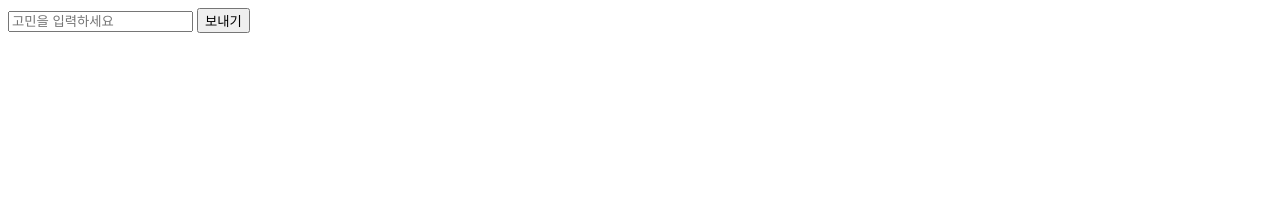
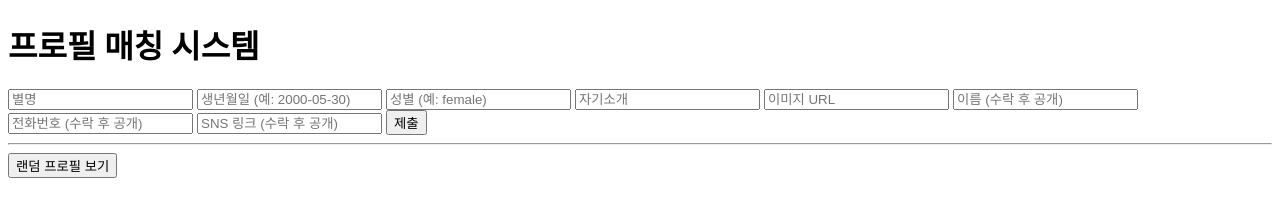
Before and after one commit to ggambopce/chatbot, a plain HTML site: page chatbotFE/index.html in a window 1280 px wide. Drawn offline with nearby package versions, Linux system fonts and the light colour scheme.

Commit message:
✨ 프로필 랜덤 단건조회

```diff
--- /dev/null
+++ b/chatbotFE/apis/profile.js
@@ -0,0 +1,9 @@
+const BASE_URL = "http://127.0.0.1:5000";
+
+export async function createProfile(profile) {
+  return axios.post(`${BASE_URL}/api/matcher/profile`, profile);
+}
+
+export async function getRandomProfile() {
+  return axios.get(`${BASE_URL}/api/matcher/random-profile`);
+}
--- /dev/null
+++ b/chatbotFE/components/ProfileForm.js
@@ -0,0 +1,25 @@
+import { createProfile } from "../apis/profile.js";
+
+export function renderProfileForm(container) {
+  container.innerHTML = `
+    <form id="profileForm">
+      <input name="nickname" placeholder="별명" required />
+      <input name="age" placeholder="생년월일 (예: 2000-05-30)" required />
+      <input name="gender" placeholder="성별 (예: female)" required />
+      <input name="bio" placeholder="자기소개" />
+      <input name="image_url" placeholder="이미지 URL" required />
+      <input name="user_name" placeholder="이름 (수락 후 공개)" />
+      <input name="phone_number" placeholder="전화번호 (수락 후 공개)" />
+      <input name="sns_link" placeholder="SNS 링크 (수락 후 공개)" />
+      <button type="submit">제출</button>
+    </form>
+  `;
+
+  document.getElementById("profileForm").addEventListener("submit", async (e) => {
+    e.preventDefault();
+    const formData = new FormData(e.target);
+    const data = Object.fromEntries(formData.entries());
+    await createProfile(data);
+    alert("프로필이 등록되었습니다");
+  });
+}
--- /dev/null
+++ b/chatbotFE/components/RandomProfileCard.js
@@ -0,0 +1,17 @@
+import { getRandomProfile } from "../apis/profile.js";
+
+export function renderRandomProfile(container) {
+  container.innerHTML = `<button id="randomBtn">랜덤 프로필 보기</button><div id="profileResult"></div>`;
+
+  document.getElementById("randomBtn").addEventListener("click", async () => {
+    const res = await getRandomProfile();
+    const p = res.data;
+    document.getElementById("profileResult").innerHTML = `
+      <h3>${p.nickname} (${p.age})</h3>
+        <p><strong>성별:</strong> ${p.gender}</p>
+        <p><strong>자기소개:</strong> ${p.bio}</p>
+        <img src="${p.image_url}" alt="프로필 이미지" width="150" />
+        <p style="font-size:12px; color:gray;">등록일: ${new Date(p.created_at).toLocaleString()}</p>
+    `;
+  });
+}
--- a/chatbotFE/index.html
+++ b/chatbotFE/index.html
@@ -1,5 +1,18 @@
-<input id="input" placeholder="고민을 입력하세요" />
-<button onclick="sendMessage()">보내기</button>
-<p id="response"></p>
+<!DOCTYPE html>
+<html lang="ko">
+<head>
+  <meta charset="UTF-8" />
+  <title>프로필 매칭</title>
+  <script src="https://cdn.jsdelivr.net/npm/axios/dist/axios.min.js"></script>
+  <script type="module" src="./main.js"></script>
+</head>
+<body>
+  <h1>프로필 매칭 시스템</h1>
+  <section id="formSection"></section>
+  <hr />
+  <section id="randomSection"></section>
+</body>
+</html>
+
 
 <script src="main.js"></script>
--- a/chatbotFE/main.js
+++ b/chatbotFE/main.js
@@ -1,12 +1,7 @@
-async function sendMessage() {
-  const input = document.getElementById("input").value;
+import { renderProfileForm } from "./components/ProfileForm.js";
+import { renderRandomProfile } from "./components/RandomProfileCard.js";
 
-  const res = await fetch("http://127.0.0.1:5000/chat", {
-    method: "POST",
-    headers: { "Content-Type": "application/json" },
-    body: JSON.stringify({ message: input }),
-  });
-
-  const data = await res.json();
-  document.getElementById("response").innerText = data.response;
-}
+document.addEventListener("DOMContentLoaded", () => {
+  renderProfileForm(document.getElementById("formSection"));
+  renderRandomProfile(document.getElementById("randomSection"));
+});
```
